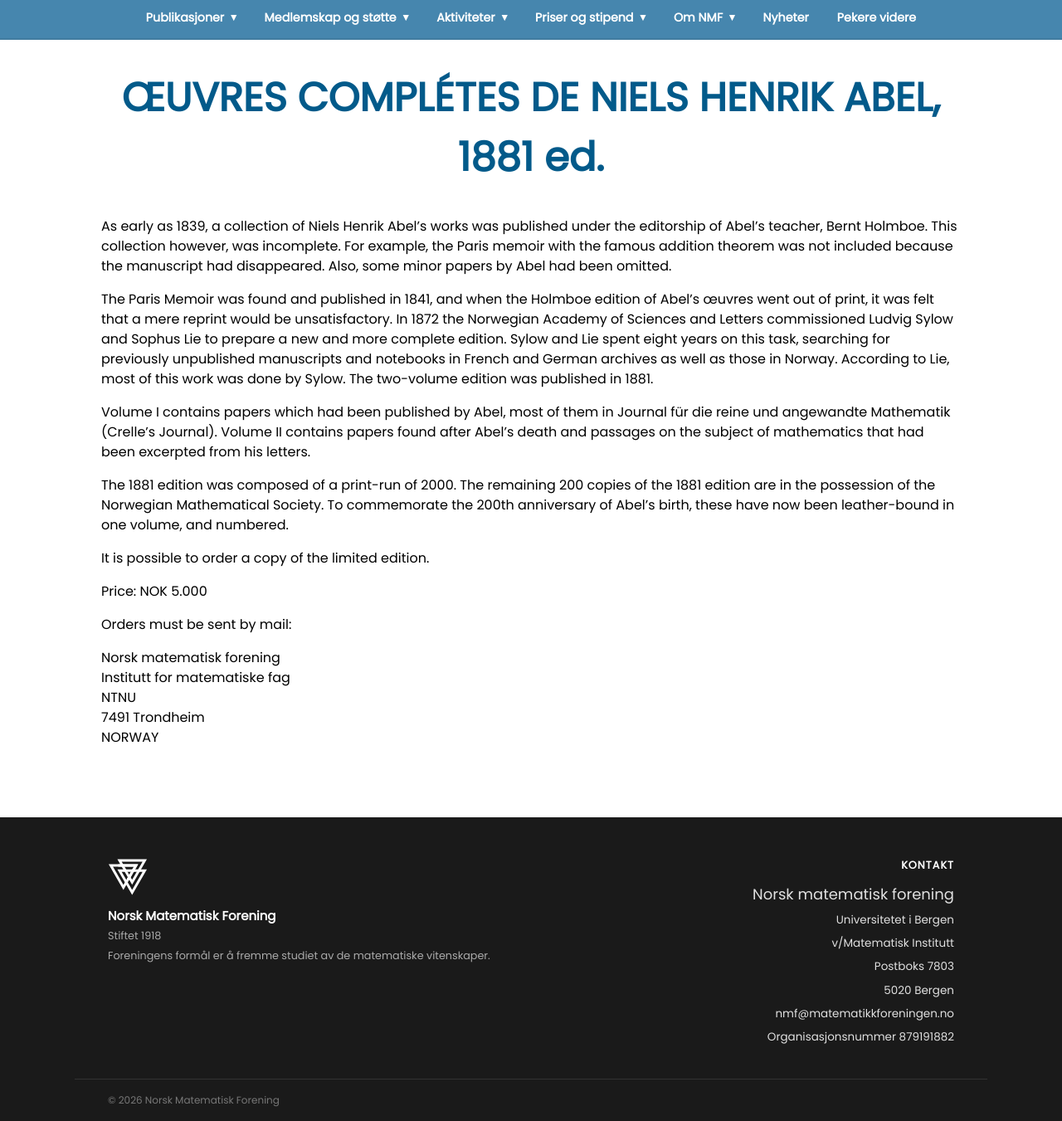
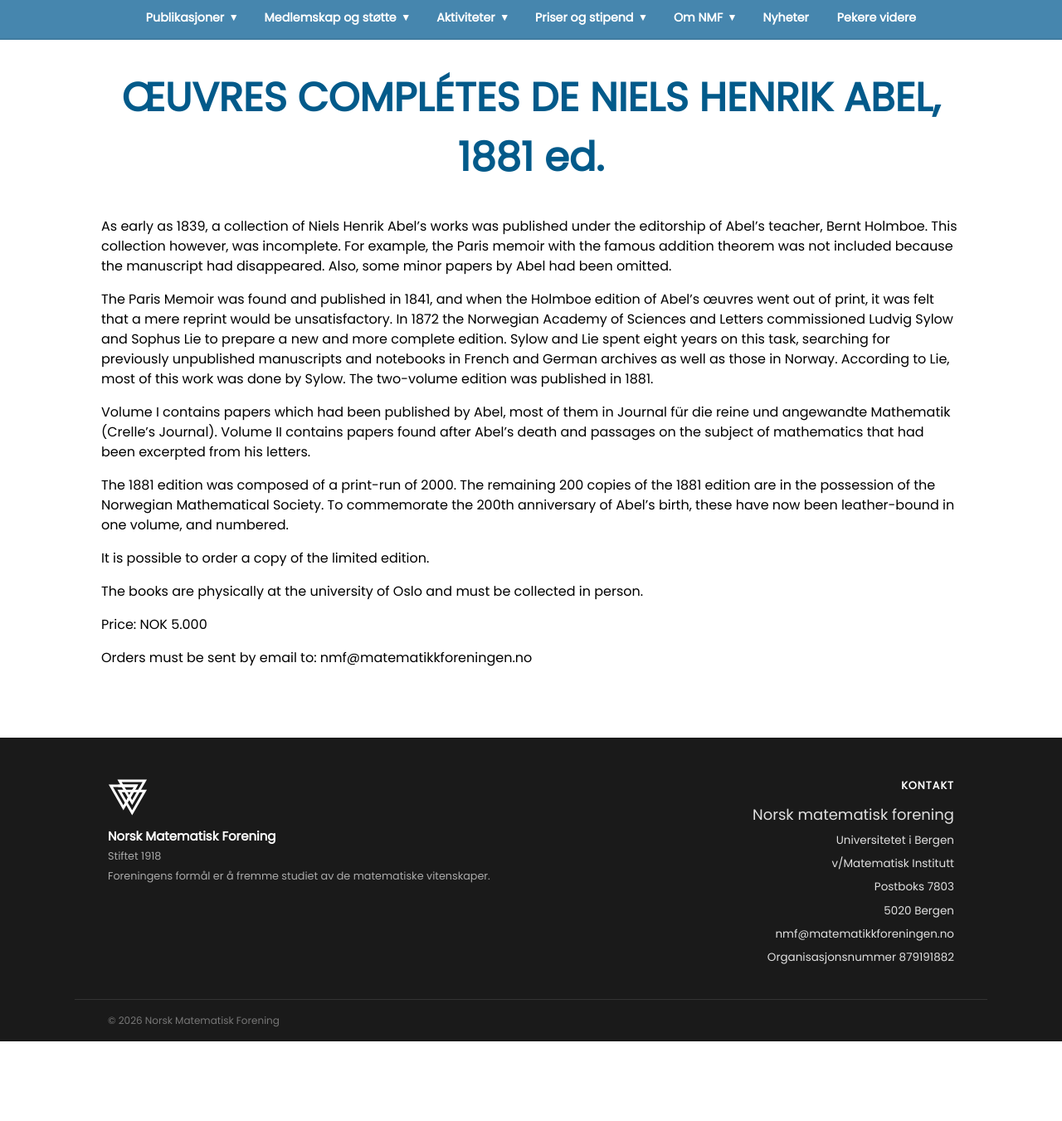
Before and after one commit to ballerin/nmf-website, a Jekyll site: the page built from _pages/oeuvres_completes_de_niels_henrik_abel.html, in a window 1280 px wide, cut to the strip 92-1443 px from the top of the page. Shown: the whole strip at 83% size. Built offline with Jekyll 4.4.1, drawn with Linux system fonts in a browser that asks for light colours; after the commit the page ends 1347 px from its top, so only the background shows below that.

Commit message:
Endringer i "Ouvres completes de Niels henrik Abel"

```diff
--- a/_pages/oeuvres_completes_de_niels_henrik_abel.html
+++ b/_pages/oeuvres_completes_de_niels_henrik_abel.html
@@ -20,14 +20,12 @@
 
   <p>It is possible to order a copy of the limited edition.</p>
 
+  <p>The books are physically at the university of Oslo and must be collected in person.</p>
+
   <p>Price: NOK 5.000</p>
 
-  <p>Orders must be sent by mail:</p>
+  <p>Orders must be sent by email to: nmf@matematikkforeningen.no</p>
 
-  <p>Norsk matematisk forening<br>
-  Institutt for matematiske fag<br>
-  NTNU<br>
-  7491 Trondheim<br>
-  NORWAY</p>
+
 
 </div>
```
